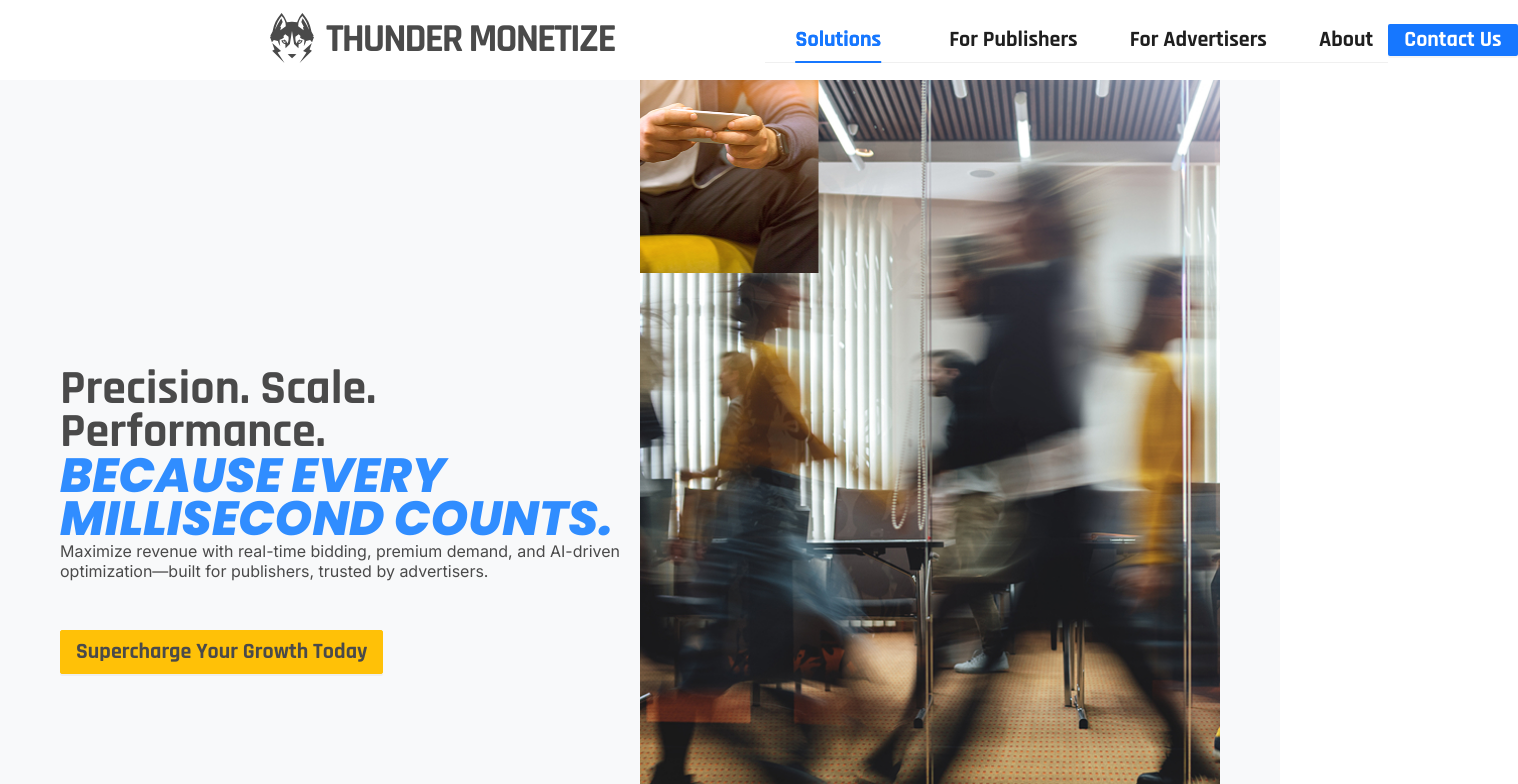
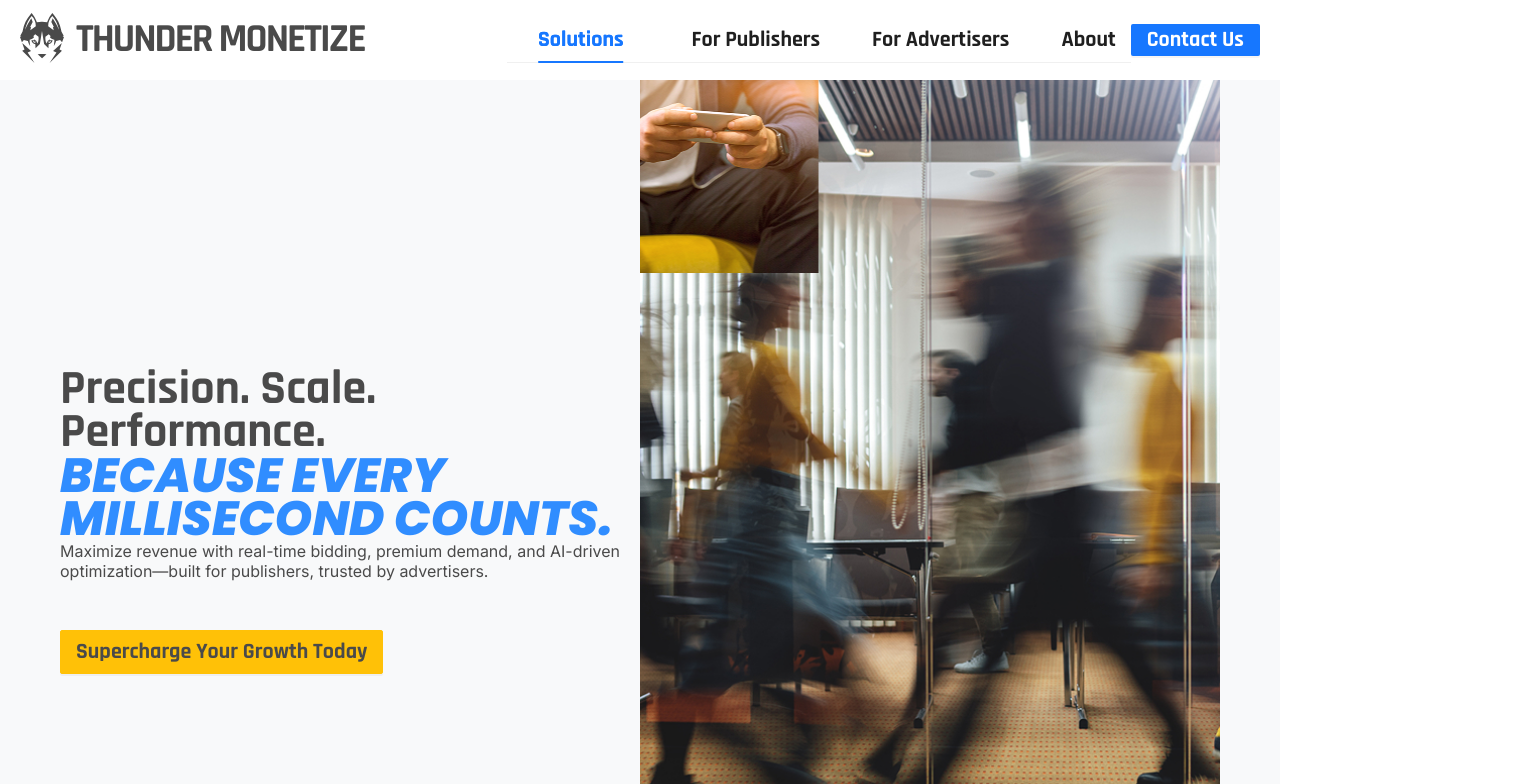
Before and after one commit to jwong65/vite-react-site, a React (Vite) app: page / in a window 1280 px wide. Shown: the top 784 px of the page, 1518 px wide, since content can reach past the window. Built offline with nearby package versions, Linux system fonts and the light colour scheme.

Commit message:
Removed 400px of margin-left in 1280 breakpoint

```diff
--- a/src/components/navigation_header.css
+++ b/src/components/navigation_header.css
@@ -166,13 +166,6 @@
 }
 /* Desktop */
 @media (max-width: 1280px) {
-    .brand-section {
-        margin-left: 250px;
-    }
-
-    .nav-tabs-container {
-        margin-left: 150px;
-    }
 
     .navigation-tabs .ant-tabs-nav-list {
         gap: 20px;
```
